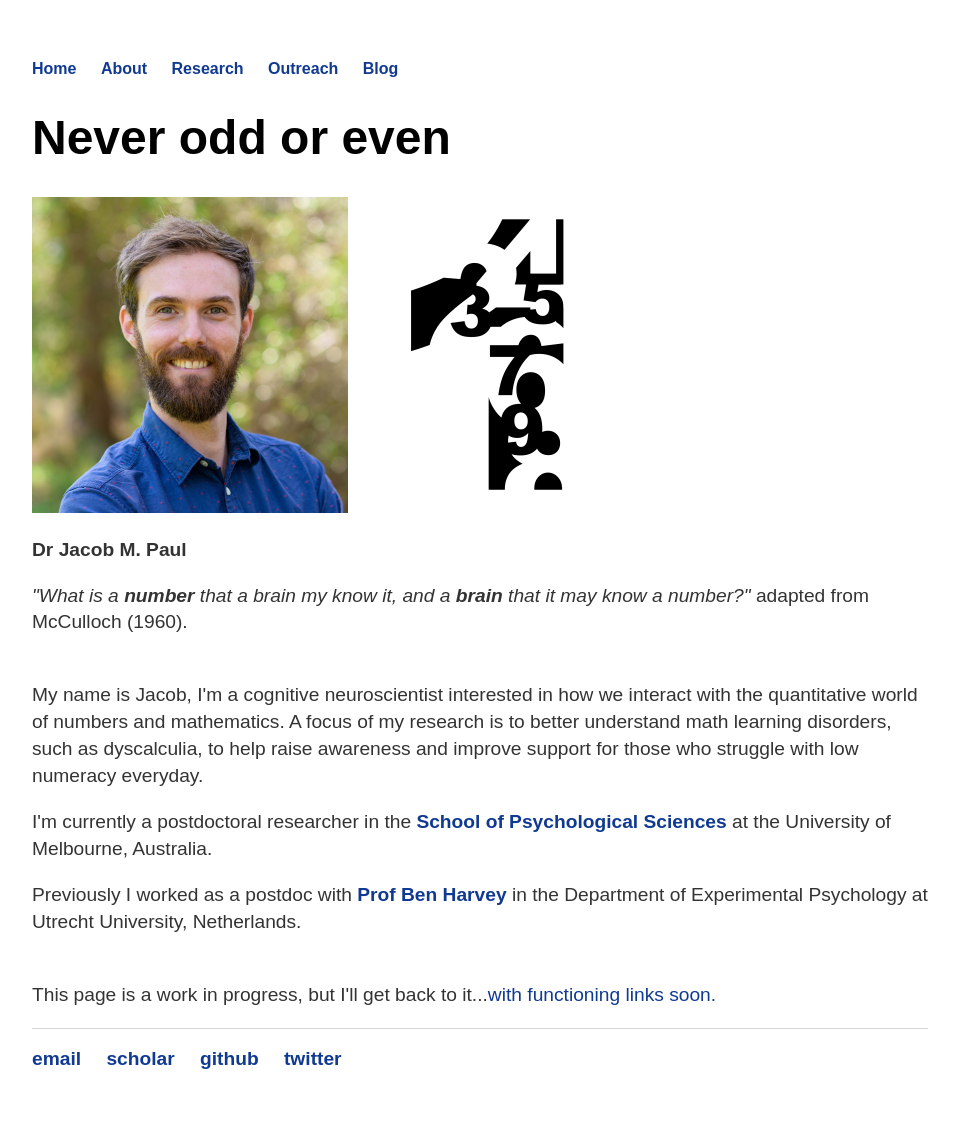
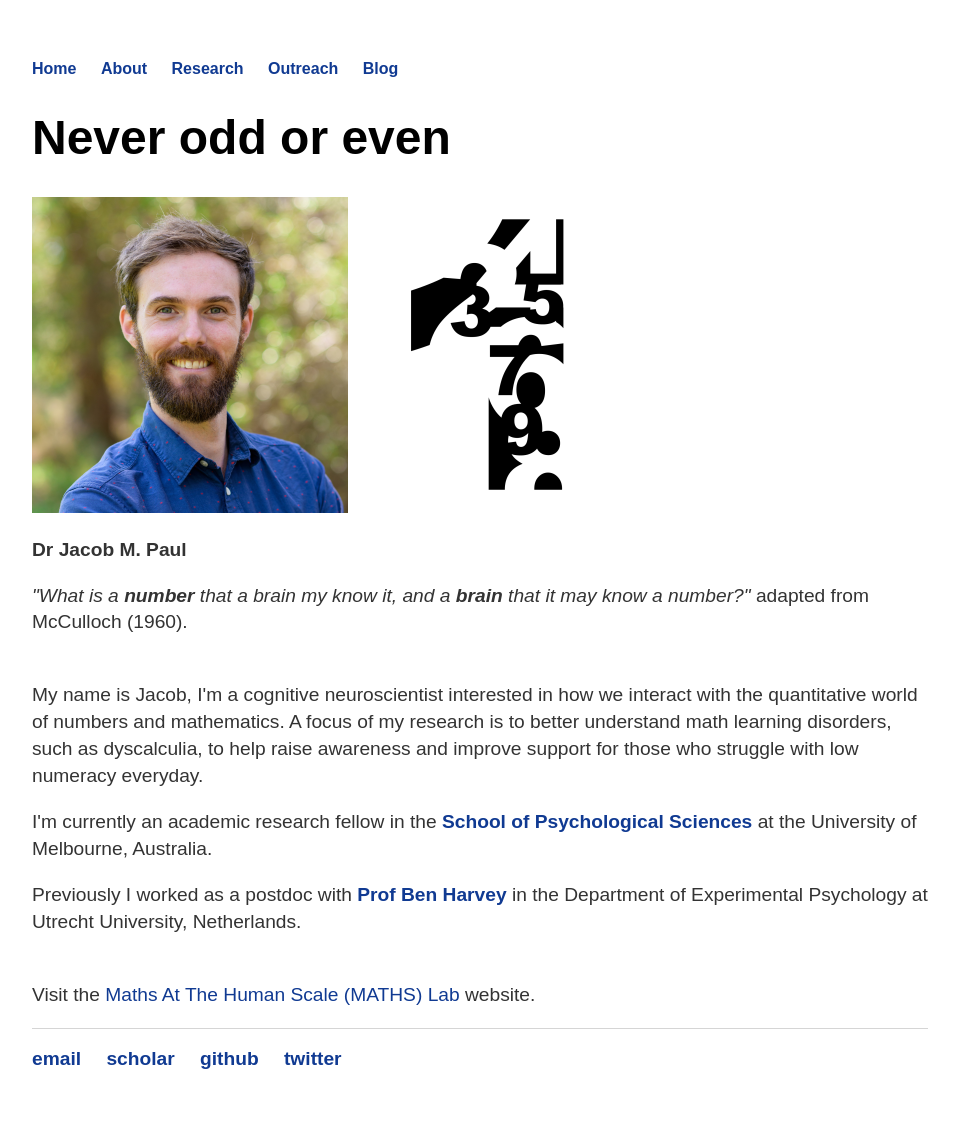
Before and after one commit to jacobmpaul/jacobmpaul.github.io, a Jekyll site: the page built from index.html, in a window 1280 px wide. Shown: the whole page, without its empty margins (160-1119 px from the left). Built offline with Jekyll 4.4.1, drawn with Linux system fonts in a browser that asks for light colours.

Commit message:
Update index.html with MATHS Lab link

```diff
--- a/index.html
+++ b/index.html
@@ -11,10 +11,10 @@ title: Jacob Paul - Dyscalculia
 	<p><br>My name is Jacob, I'm a cognitive neuroscientist interested in how we interact with the quantitative world of numbers and mathematics.
 		A focus of my research is to better understand math learning disorders, such as dyscalculia, to help raise awareness and improve support for those who struggle with low numeracy everyday.</p>
 
-	<p>I'm currently a postdoctoral researcher in the <b><a href="https://findanexpert.unimelb.edu.au/profile/426619-jacob-paul">School of Psychological Sciences</a></b> at the University of Melbourne, Australia.<p>
+	<p>I'm currently an academic research fellow in the <b><a href="https://findanexpert.unimelb.edu.au/profile/426619-jacob-paul">School of Psychological Sciences</a></b> at the University of Melbourne, Australia.<p>
 
 	<p>Previously I worked as a postdoc with <b><a href="https://www.uu.nl/medewerkers/bmharvey">Prof Ben Harvey</a></b> in the Department of Experimental Psychology at Utrecht University, Netherlands.<p>
 
-	<p><br>This page is a work in progress, but I'll get back to it...<a href="/cv">with functioning links soon. </a></p>
+	<p><br>Visit the <a href="https://mathsatthehumanscale.github.io/">Maths At The Human Scale (MATHS) Lab</a> website.</p>
 </div><!-- /.blurb -->
 <meta name="home" content="jacob paul, dyscalculia, melbounre, brain">
```
